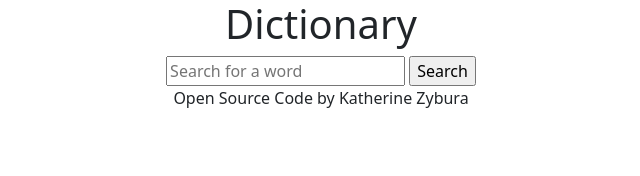
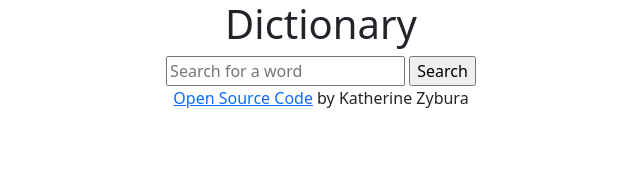
Before and after one commit to katzybura/dictionary-project, a React (Create React App) app: page / in a window 1280 px wide. Shown: the top 176 px of the page, without its empty margins (319-959 px from the left). Built offline with nearby package versions, Linux system fonts and the light colour scheme.

Commit message:
added github link

```diff
--- a/src/App.js
+++ b/src/App.js
@@ -9,7 +9,7 @@ export default function App() {
   <h1>Dictionary</h1>
       </header>
       <Dictionary />
-      <footer>Open Source Code by Katherine Zybura</footer>
+      <footer><a href="https://github.com/katzybura/dictionary-project" target="_blank" rel="noreferrer">Open Source Code</a> by Katherine Zybura</footer>
     </div>
   );
 }
```
